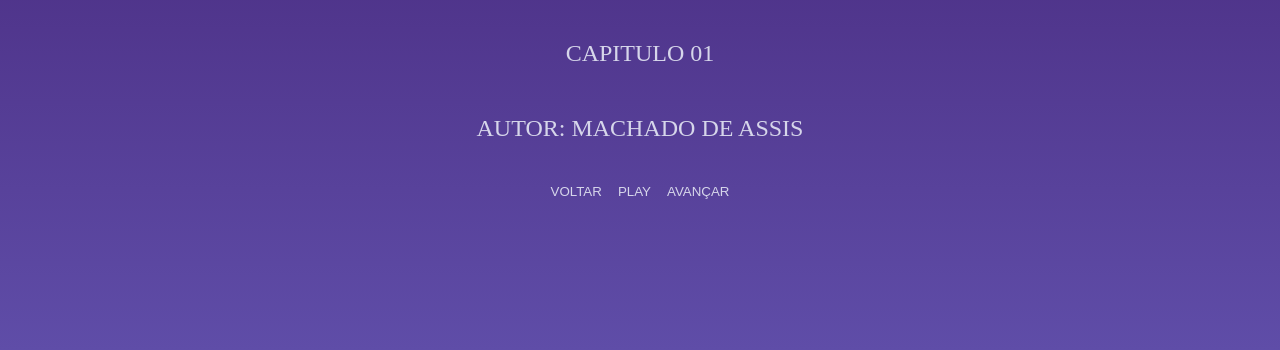
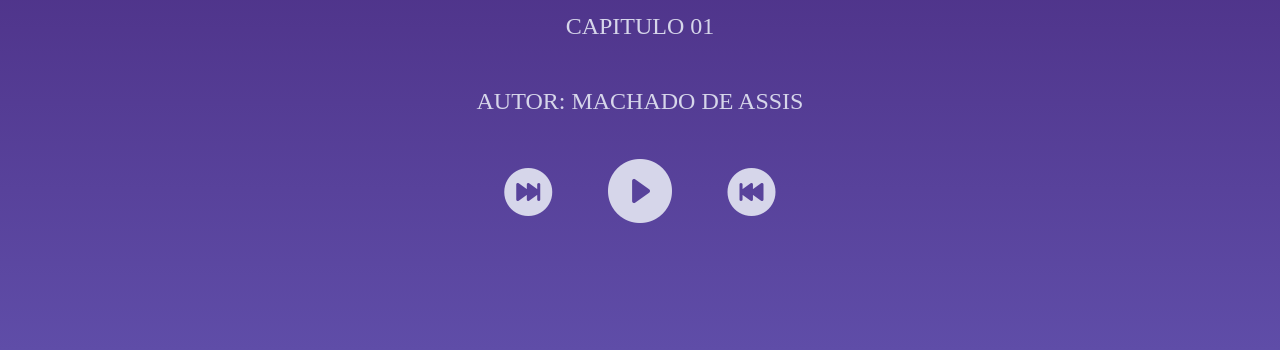
Before and after one commit to PAULOCESAR1313/ESTUDOS-2, a plain HTML site: page #INTENCIVÃOSJ/JAVASCRIPT/AULA01/aula01.html in a window 1280 px wide. Shown: the part 466-816 px from the top of the page. Drawn offline with nearby package versions, Linux system fonts and the light colour scheme.

Commit message:
ACRECENTANDO ID

```diff
--- a/#INTENCIVÃOSJ/JAVASCRIPT/AULA01/aula01.html
+++ b/#INTENCIVÃOSJ/JAVASCRIPT/AULA01/aula01.html
@@ -8,15 +8,17 @@
     <title>LEITOR DE AUDIO BOOK</title>
 </head>
 <body>
-    <img src="./images/dom-casmurro.jpeg" alt="imagem da capa do livro dom-casmurro">
-    <div id="informacoes-faixa">
-        <p>CAPITULO 01</p>
-        <p>AUTOR: MACHADO DE ASSIS</p>
-    </div>
-    <div id="conteiner-botoes">
-        <BUtton>VOLTAR</BUtton>
-        <BUtton>PLAY</BUtton>
-        <BUtton>AVANÇAR</BUtton>
+    <div class="conteiner-aplicativo">
+        <img src="./images/dom-casmurro.jpeg" alt="imagem da capa do livro dom-casmurro">
+        <div id="informacoes-faixa">
+            <p id="capitulo">CAPITULO 01</p>
+            <p id="autor">AUTOR: MACHADO DE ASSIS</p>
+        </div>
+        <div id="container-botoes">
+            <BUtton id="proximo"><i class="bi bi-skip-forward-circle-fill"></i></BUtton>
+            <BUtton id="play-pause"><i class="bi bi-play-circle-fill"></i></BUtton>
+            <BUtton id="anterior"><i class="bi bi-skip-backward-circle-fill"></i></BUtton>
+        </div>
     </div>
 </body>
 </html>
--- a/#INTENCIVÃOSJ/JAVASCRIPT/AULA01/style.css
+++ b/#INTENCIVÃOSJ/JAVASCRIPT/AULA01/style.css
@@ -48,4 +48,5 @@
   width: 100%;
   display: flex;
   justify-content: space-around;
+  align-items: center;
 }
```
Also changed, not shown: #INTENCIVÃOSJ/JAVASCRIPT/AULA01/script.js (added).
